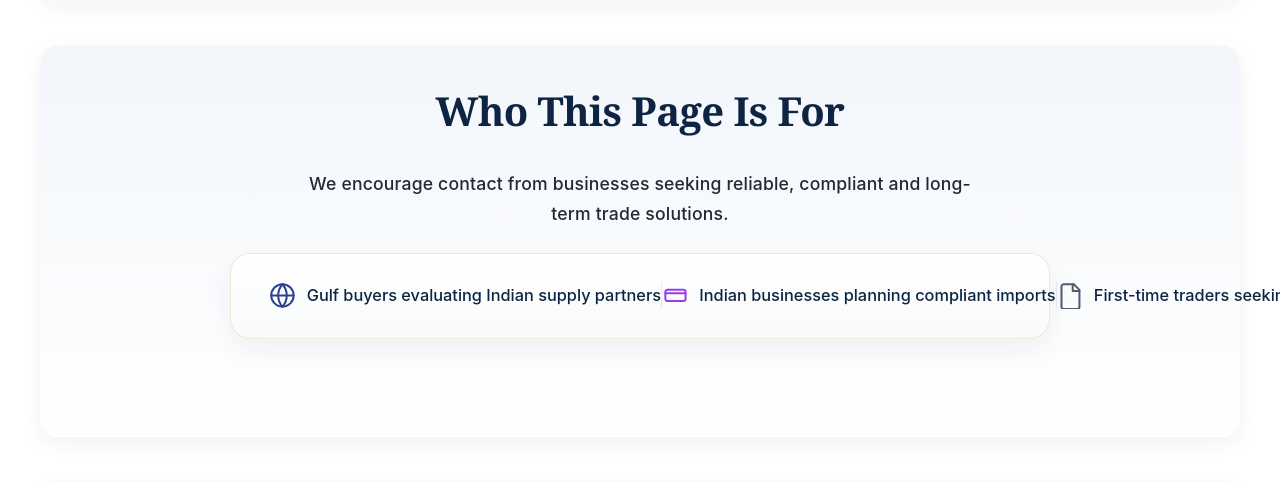
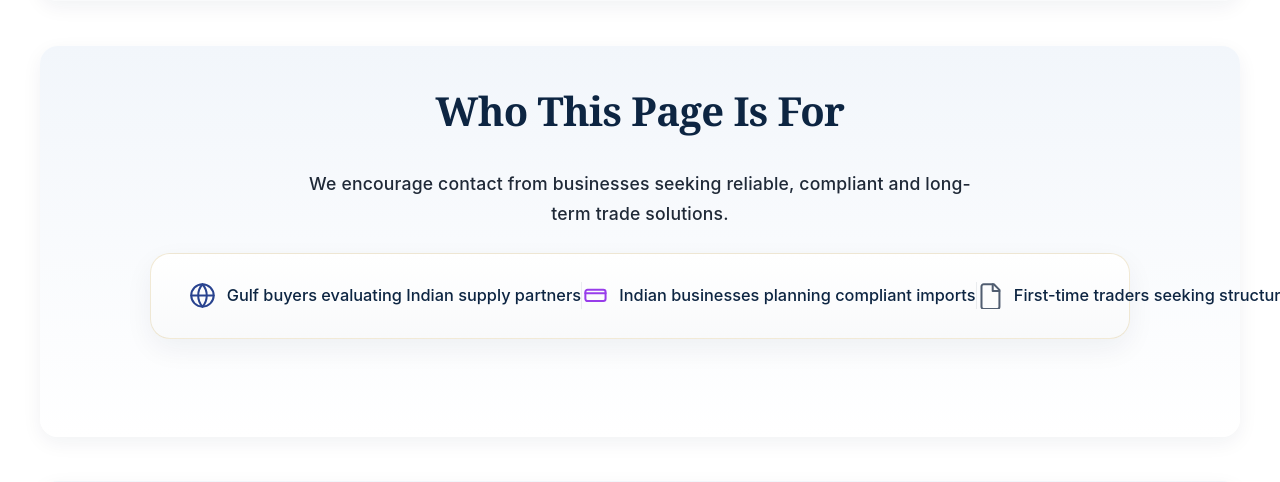
Before and after one commit to ITwArRiOr001/Royal-Exotic-Farms, a Flask app: page /contact in a window 1280 px wide; the page is wider, and only the part inside the window is pictured. Shown: the part 1107-1589 px from the top of that part. Run offline with Flask 3, Linux system fonts and the light colour scheme; some web fonts are replaced.

Commit message:
Update contact.html

```diff
--- a/templates/contact.html
+++ b/templates/contact.html
@@ -169,7 +169,7 @@ before any commitment is made.
 </section>
 <section aria-label="Who should contact us">
   <div class="surface alt">
-    <div class="surface-inner" style="max-width:820px; text-align:center;">
+    <div class="surface-inner contact-audience">
 
       <h2>Who This Page Is For</h2>
 
```
